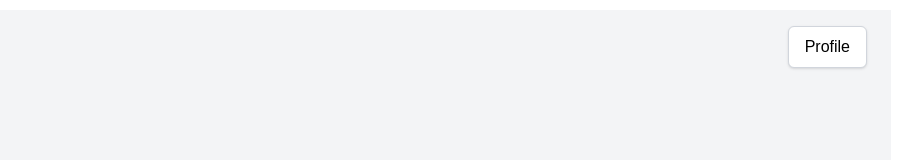
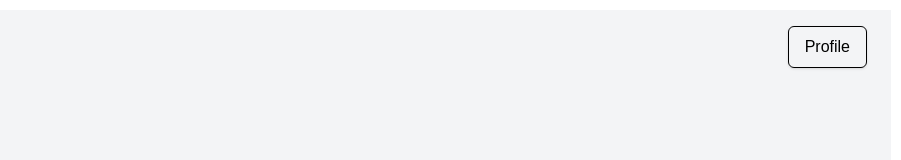
Before and after one commit to Gokul-sami/suivote, a Next.js app: page /dashboard in a window 1280 px wide. Shown: the top 160 px of the page, without its empty margins (379-1280 px from the left). Built offline with nearby package versions, Linux system fonts and the light colour scheme.

Commit message:
profile button border change

```diff
--- a/src/app/dashboard/page.tsx
+++ b/src/app/dashboard/page.tsx
@@ -34,7 +34,7 @@ export default function Dashboard() {
       <div className="absolute top-4 right-6" ref={profileRef}>
         <button
           onClick={() => setShowProfile(!showProfile)}
-          className="bg-white border border-gray-300 px-4 py-2 rounded-md shadow hover:shadow-md transition"
+          className="bg-dark border border-black-300 px-4 py-2 rounded-md shadow hover:shadow-md transition"
         >
           Profile
         </button>
```
